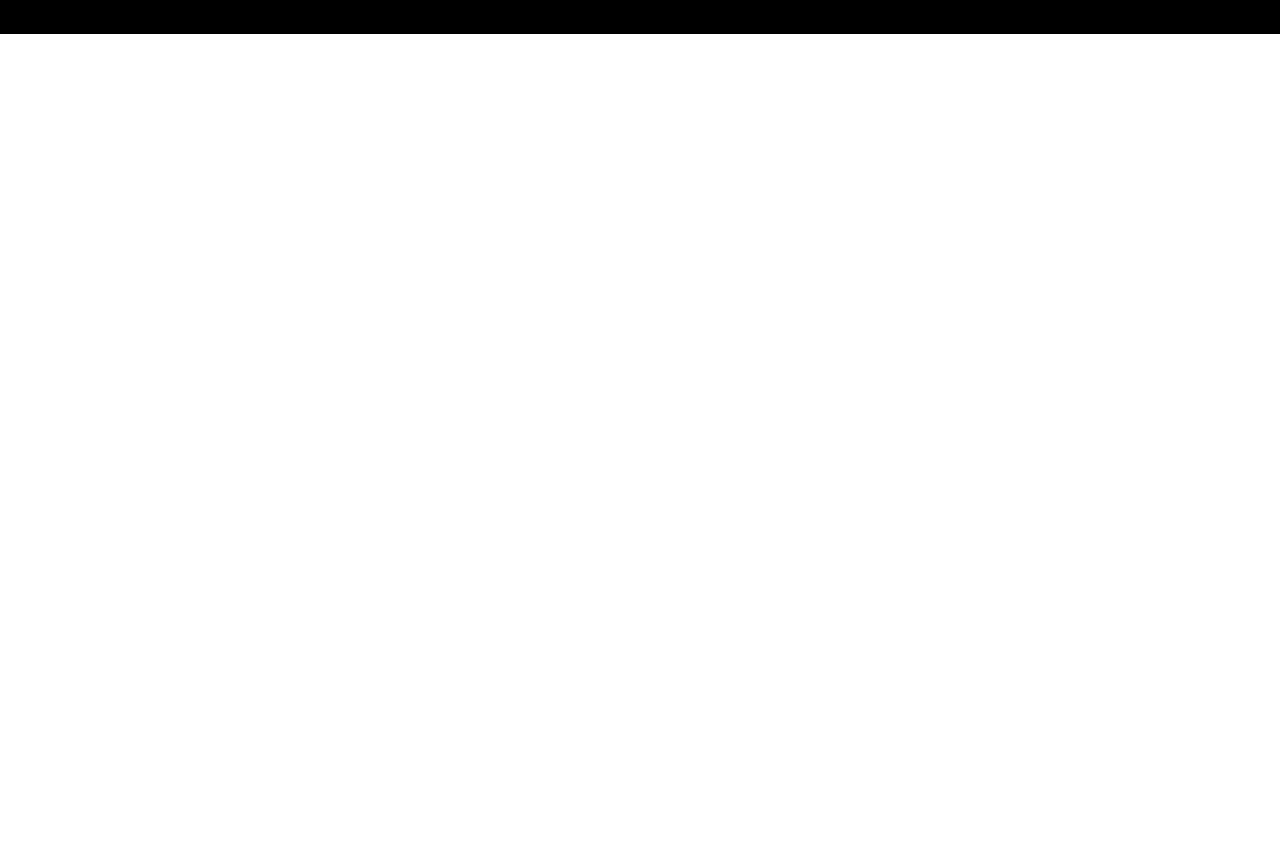
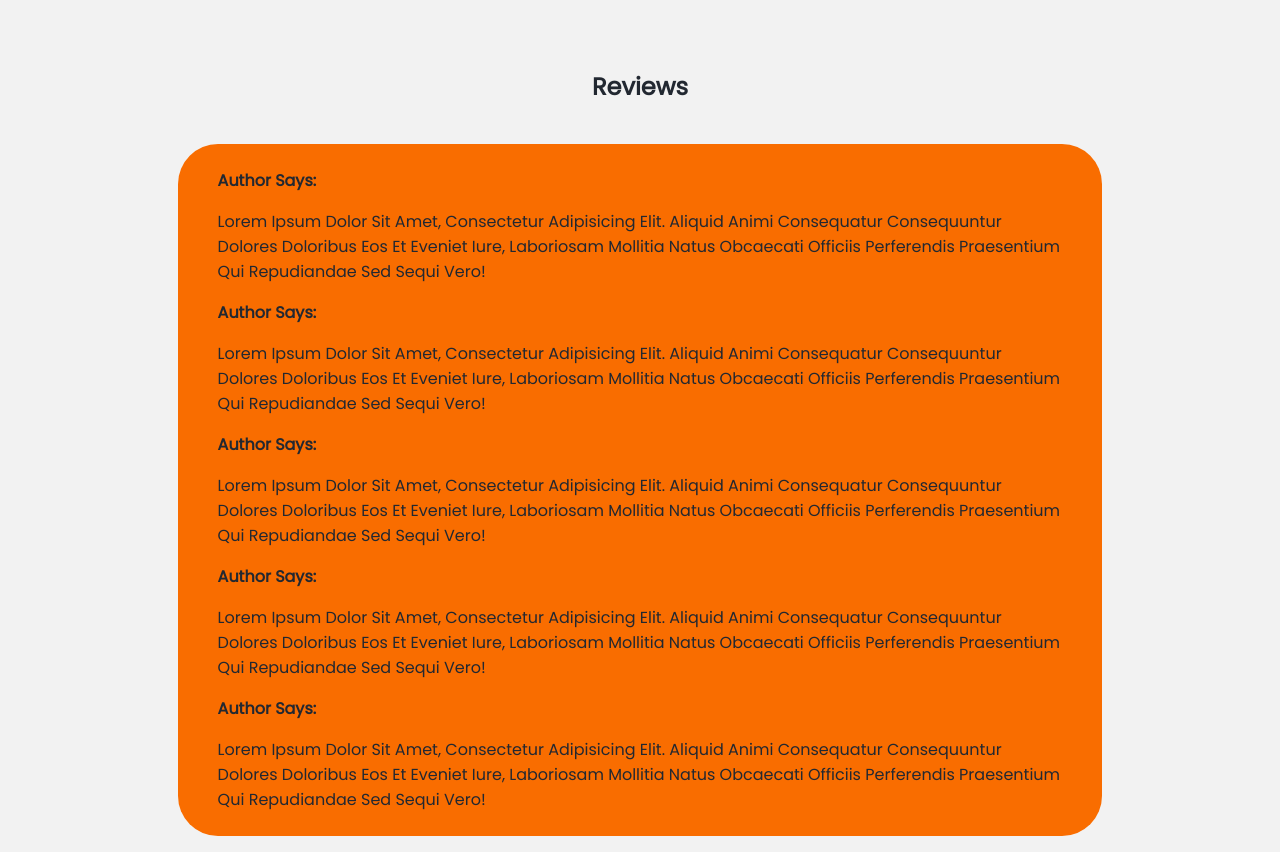
Before and after one commit to cgomez374/movie_reviews_app, a Flask app: page /movie/1 in a window 1280 px wide. Shown: the part 398-1250 px from the top of the page. Before the commit the page ends 432 px from the top, so only its background shows below. Run offline with Flask 3, Linux system fonts and the light colour scheme; data that the repository does not hold is empty.

Commit message:
added additional styling and new colors

```diff
--- a/static/style.css
+++ b/static/style.css
@@ -1,10 +1,16 @@
-@import url('https://fonts.googleapis.com/css2?family=Montserrat:wght@100&display=swap');
+@import url('https://fonts.googleapis.com/css2?family=Montserrat:wght@100&family=Poppins&display=swap');
 
 * {
     margin: 0;
     padding: 0;
     box-sizing: border-box;
-    font-family: 'Montserrat', sans-serif;
+    font-family: 'Poppins', sans-serif;
+}
+
+body {
+    background: #f2f2f2;
+    color: #222831;
+
 }
 
 ul li {
@@ -15,8 +21,51 @@ a {
     text-decoration: none;
 }
 
+.col {
+    display: flex;
+    flex-direction: column;
+    justify-content: space-evenly;
+    align-items: center;
+}
+
+.row {
+    display: flex;
+    flex-direction: row;
+    justify-content: space-evenly;
+    align-items: center;
+}
+
+.div {
+    width: 85%;
+    height: auto;
+    margin: 1vh auto;
+}
+
+.sub-subtitle {
+    font-size: 1.5rem;
+    margin: 5vh auto;
+    text-transform: capitalize;
+    text-align: center;
+}
+
+.reviews {
+    background: #f96d00;
+    padding: 1vh;
+    border-radius: 5vh;
+}
+
+.reviews li {
+    margin: 2vh;
+    text-transform: capitalize;
+    color: #222831;
+}
+
+.reviews li h4, .reviews li p {
+    margin: 2vh;
+}
+
 .nav {
-    background-color: black;
+    background: #f96d00;
     width: 100%;
     height: 8vh;
     display: flex;
--- a/templates/base.html
+++ b/templates/base.html
@@ -30,6 +30,5 @@
         </nav>
     </header>
     {% block content %} {% endblock %}
-    <footer></footer>
 </body>
 </html>
--- a/templates/show_movie.html
+++ b/templates/show_movie.html
@@ -2,13 +2,42 @@
 
 {% block content %}
 
-<div>
-  <img src="https://image.tmdb.org/t/p/w500/{{ movie['poster_path'] }}" alt="movie poster">
-  <div>
-    <h2>{{ movie['title'] }}</h2>
-    <p>{{ movie['release_date'] }}</p>
-    <p>{{ movie['overview'] }}</p>
+<div class="col div">
+  <div id="show-movie">
+    <div>
+      <img src="https://image.tmdb.org/t/p/w500/{{ movie['poster_path'] }}" alt="movie poster">
+    </div>
+    <div id="movie-details">
+      <h2>{{ movie['title'] }}</h2>
+      <p>{{ movie['release_date'] }}</p>
+      <p>{{ movie['overview'] }}</p>
+    </div>
   </div>
+  <div class="div">
+      <h3 class="sub-subtitle">reviews</h3>
+      <ul class="reviews">
+        <li class="">
+          <h4>author says: </h4>
+          <p>Lorem ipsum dolor sit amet, consectetur adipisicing elit. Aliquid animi consequatur consequuntur dolores doloribus eos et eveniet iure, laboriosam mollitia natus obcaecati officiis perferendis praesentium qui repudiandae sed sequi vero!</p>
+        </li>
+        <li>
+          <h4>author says: </h4>
+          <p>Lorem ipsum dolor sit amet, consectetur adipisicing elit. Aliquid animi consequatur consequuntur dolores doloribus eos et eveniet iure, laboriosam mollitia natus obcaecati officiis perferendis praesentium qui repudiandae sed sequi vero!</p>
+        </li>
+        <li>
+          <h4>author says: </h4>
+          <p>Lorem ipsum dolor sit amet, consectetur adipisicing elit. Aliquid animi consequatur consequuntur dolores doloribus eos et eveniet iure, laboriosam mollitia natus obcaecati officiis perferendis praesentium qui repudiandae sed sequi vero!</p>
+        </li>
+        <li>
+          <h4>author says: </h4>
+          <p>Lorem ipsum dolor sit amet, consectetur adipisicing elit. Aliquid animi consequatur consequuntur dolores doloribus eos et eveniet iure, laboriosam mollitia natus obcaecati officiis perferendis praesentium qui repudiandae sed sequi vero!</p>
+        </li>
+        <li>
+          <h4>author says: </h4>
+          <p>Lorem ipsum dolor sit amet, consectetur adipisicing elit. Aliquid animi consequatur consequuntur dolores doloribus eos et eveniet iure, laboriosam mollitia natus obcaecati officiis perferendis praesentium qui repudiandae sed sequi vero!</p>
+        </li>
+      </ul>
+    </div>
 </div>
 
 {% endblock %}
```
Also changed, not shown: other parts of static/style.css (+64 -9 lines), templates/search.html (+12 -4 lines).
